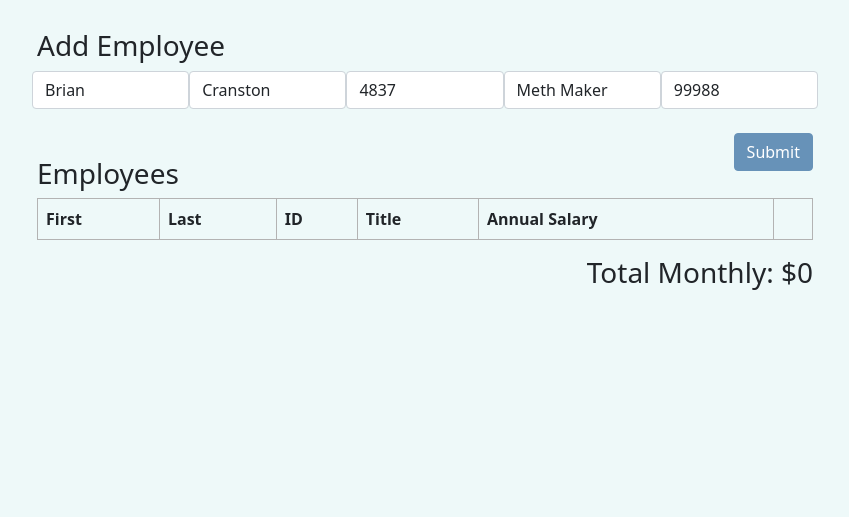
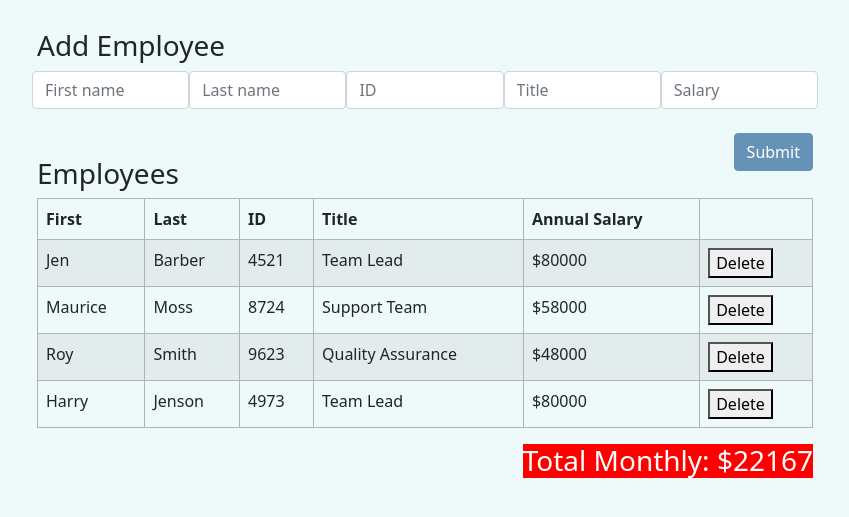
Before and after one commit to ConnorDetviler/jquery-salary-calculator, a plain HTML site: page index.html in a window 1280 px wide. Shown: the part 139-656 px from the top of the page, without its empty margins (215-1064 px from the left). Drawn offline with Linux system fonts and the light colour scheme.

Commit message:
cleaned up code, added some comments

```diff
--- a/client.js
+++ b/client.js
@@ -1,36 +1,37 @@
 let employees = [
-    // {
-    //     firstName: 'Jen',
-    //     lastName: 'Barber',
-    //     id: '4521',
-    //     title: 'Team Lead',
-    //     annualSalary: '80000'
-    // },
-    // {
-    //     firstName: 'Maurice',
-    //     lastName: 'Moss',
-    //     id: '8724',
-    //     title: 'Support Team',
-    //     annualSalary: '58000'
-    // },
-    // {
-    //     firstName: 'Roy',
-    //     lastName: 'Smith',
-    //     id: '9623',
-    //     title: 'Quality Assurance',
-    //     annualSalary: '48000'
-    // },
-    // {
-    //     firstName: 'Harry',
-    //     lastName: 'Jenson',
-    //     id: '4973',
-    //     title: 'Team Lead',
-    //     annualSalary: '80000'
-    // }
+    {
+        firstName: 'Jen',
+        lastName: 'Barber',
+        id: '4521',
+        title: 'Team Lead',
+        annualSalary: '80000',
+        employeeRowID: 'JenBarber4521'
+    },
+    {
+        firstName: 'Maurice',
+        lastName: 'Moss',
+        id: '8724',
+        title: 'Support Team',
+        annualSalary: '58000',
+        employeeRowID: 'MauriceMoss8724'
+    },
+    {
+        firstName: 'Roy',
+        lastName: 'Smith',
+        id: '9623',
+        title: 'Quality Assurance',
+        annualSalary: '48000',
+        employeeRowID: 'RoySmith9623'
+    },
+    {
+        firstName: 'Harry',
+        lastName: 'Jenson',
+        id: '4973',
+        title: 'Team Lead',
+        annualSalary: '80000',
+        employeeRowID: 'HarryJenson4973'
+    }
 ];
-
-// let yearlySpent = 0;
-// let monthlySpent = 0;
 
 $(readyNow);
 
@@ -48,7 +49,7 @@ function documentReady() {
 }
 
 function displayEmployee(emp) {
-
+//creates table data tags with the values of the properties of the employee and appends them to the table row
     $('#employee-table').append(`<tr id="${emp.employeeRowID}"></tr>`)
     $(`#${emp.employeeRowID}`).append(`<td>${emp.firstName}</td>`);
     $(`#${emp.employeeRowID}`).append(`<td>${emp.lastName}</td>`);
@@ -56,10 +57,7 @@ function displayEmployee(emp) {
     $(`#${emp.employeeRowID}`).append(`<td>${emp.title}</td>`);
     $(`#${emp.employeeRowID}`).append(`<td>$${emp.annualSalary}</td>`);
     $(`#${emp.employeeRowID}`).append(`<td><button class="emp-delete-button" id="d${emp.index}">Delete</button></td>`);
-    // emp.deleteEvent = $(`#delete-${emp.employeeRowID}`).click(function(){
-    //     console.log('delete' + this);
-    // })
-
+    //id of each delete button contains the index number of it's corrosponding employee in the array
 }
 
 function printAllEmployees(array) {
@@ -69,10 +67,8 @@ function printAllEmployees(array) {
     let monthlySpent = 0;
 
     for (let i = 0; i < array.length; i++) {
-        // array[i].deleteEvent = $(`#delete-${array[i].employeeRowID}`).click(function(){
-        //     console.log('delete' + this);
-        // });
-        array[i].index = i; //gives each employee object a property equal to it's array index
+
+        array[i].index = i; //gives each employee object a property equal to it's own array index
 
         displayEmployee(array[i]);
 
@@ -88,8 +84,7 @@ function printAllEmployees(array) {
     }
 
     $('.emp-delete-button').click(function() {
-        console.log('delete', this.id.substring(1));
-        deleteEmployee(this.id.substring(1));
+        deleteEmployee(this.id.substring(1)); //substring removes letter at beginning that is required for html id attribute
     });
 }
 
@@ -101,10 +96,7 @@ function addNewEmployee() {
         id: $('#id-in').val(),
         title: $('#title-in').val(),
         annualSalary: $('#salary-in').val(),
-        employeeRowID: $('#first-name-in').val() + $('#last-name-in').val() + $('#id-in').val() //generates ID to be used as a multi-purpose selector
-        // deleteEvent:  $(`#delete-${employeeRowID}`).click(function(){
-        //     console.log('delete' + this);
-        // })
+        employeeRowID: $('#first-name-in').val() + $('#last-name-in').val() + $('#id-in').val() //generates ID for employee's table row
     }
 
     employees.push(newEmp);
--- a/index.html
+++ b/index.html
@@ -22,19 +22,19 @@
         <form>
             <div class="form-group form-row">
                 <div class="col">
-                <input type="text" id="first-name-in" class="form-control" placeholder="First name" value="Brian">
+                <input type="text" id="first-name-in" class="form-control" placeholder="First name">
                 </div>
                 <div class="col">
-                <input type="text" id="last-name-in" class="form-control" placeholder="Last name" value="Cranston">
+                <input type="text" id="last-name-in" class="form-control" placeholder="Last name">
                 </div>
                 <div class="col">
-                <input type="number" id="id-in" class="form-control" placeholder="ID" value="4837">
+                <input type="number" id="id-in" class="form-control" placeholder="ID">
                 </div>
                 <div class="col">
-                <input type="text" id="title-in" class="form-control" placeholder="Title" value="Meth Maker">
+                <input type="text" id="title-in" class="form-control" placeholder="Title">
                 </div>
                 <div class="col">
-                <input type="number" id="salary-in" class="form-control" placeholder="Salary" value="99988">
+                <input type="number" id="salary-in" class="form-control" placeholder="Salary">
                 </div>
             </div>
             <div class="float-end"><br>
```
